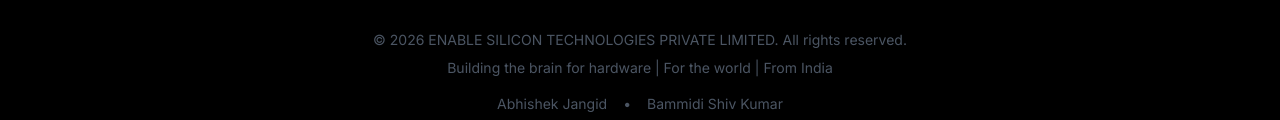
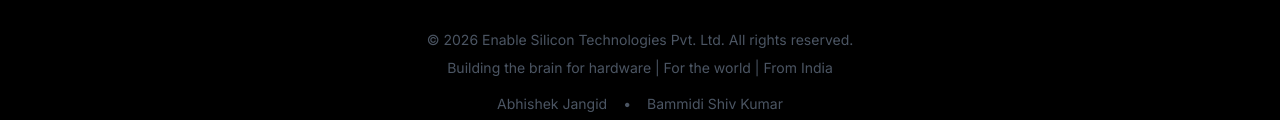
Before and after one commit to Shiv9993/WL, a plain HTML site: page index.html in a window 1280 px wide. Shown: the part 1542-1662 px from the top of the page. Drawn offline with nearby package versions, Linux system fonts and the light colour scheme.

Commit message:
Update index.html

```diff
--- a/index.html
+++ b/index.html
@@ -173,7 +173,7 @@
     </section>
 
     <footer class="relative z-10 py-8 text-center text-gray-600 text-sm border-t border-white/5">
-        <p class="mb-2">&copy; 2026 ENABLE SILICON TECHNOLOGIES PRIVATE LIMITED. All rights reserved.</p>
+        <p class="mb-2">&copy; 2026 Enable Silicon Technologies Pvt. Ltd. All rights reserved.</p>
         <p>Building the brain for hardware | For the world | From India</p>
         <div class="mt-4 flex justify-center gap-4">
             <span>Abhishek Jangid</span>
```
